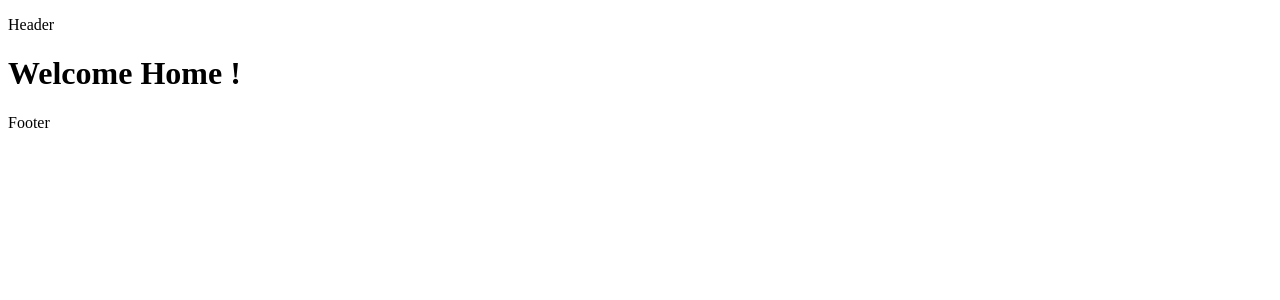
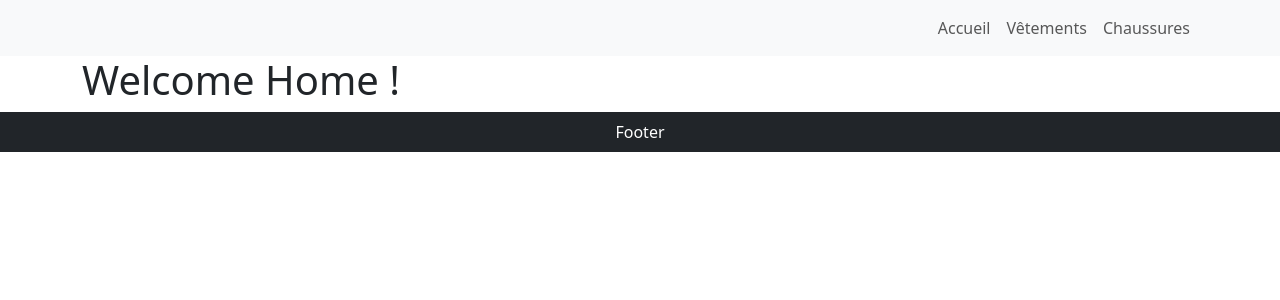
Before and after one commit to Vaezy/router, a React (Vite) app: page / in a window 1280 px wide. Shown: the top 300 px of the page. Built offline with nearby package versions, Linux system fonts and the light colour scheme.

Commit message:
refactor: update header, footer and home page

```diff
--- a/package.json
+++ b/package.json
@@ -10,7 +10,9 @@
     "preview": "vite preview"
   },
   "dependencies": {
+    "bootstrap": "^5.3.6",
     "react": "^19.1.0",
+    "react-bootstrap": "^2.10.10",
     "react-dom": "^19.1.0",
     "react-router": "^7.6.0"
   },
--- a/src/components/Footer.jsx
+++ b/src/components/Footer.jsx
@@ -1,3 +1,7 @@
 export const Footer = () => {
-  return <p>Footer</p>;
+  return (
+    <footer className="bg-dark text-white text-center">
+      <p className="p-2">Footer</p>
+    </footer>
+  );
 };
--- a/src/components/Header.jsx
+++ b/src/components/Header.jsx
@@ -1,3 +1,24 @@
+import { Container, Nav, Navbar } from "react-bootstrap";
+import { Link } from "react-router";
+
 export const Header = () => {
-  return <p>Header</p>;
+  return (
+    <Navbar bg="light" expand="lg">
+      <Container>
+        <Navbar.Collapse>
+          <Nav className="ms-auto">
+            <Nav.Link as={Link} to="/">
+              Accueil
+            </Nav.Link>
+            <Nav.Link as={Link} to="/categorie/vetements">
+              Vêtements
+            </Nav.Link>
+            <Nav.Link as={Link} to="/categorie/chaussures">
+              Chaussures
+            </Nav.Link>
+          </Nav>
+        </Navbar.Collapse>
+      </Container>
+    </Navbar>
+  );
 };
--- a/src/main.jsx
+++ b/src/main.jsx
@@ -1,3 +1,4 @@
+import "bootstrap/dist/css/bootstrap.min.css";
 import { StrictMode } from "react";
 import { createRoot } from "react-dom/client";
 import { BrowserRouter } from "react-router";
--- a/src/pages/Home.jsx
+++ b/src/pages/Home.jsx
@@ -1,6 +1,6 @@
 export const Home = () => {
   return (
-    <div>
+    <div className="container">
       <h1>Welcome Home !</h1>
     </div>
   );
```
Also changed, not shown: 1 other file (tests, documents, lock files or other folders).
